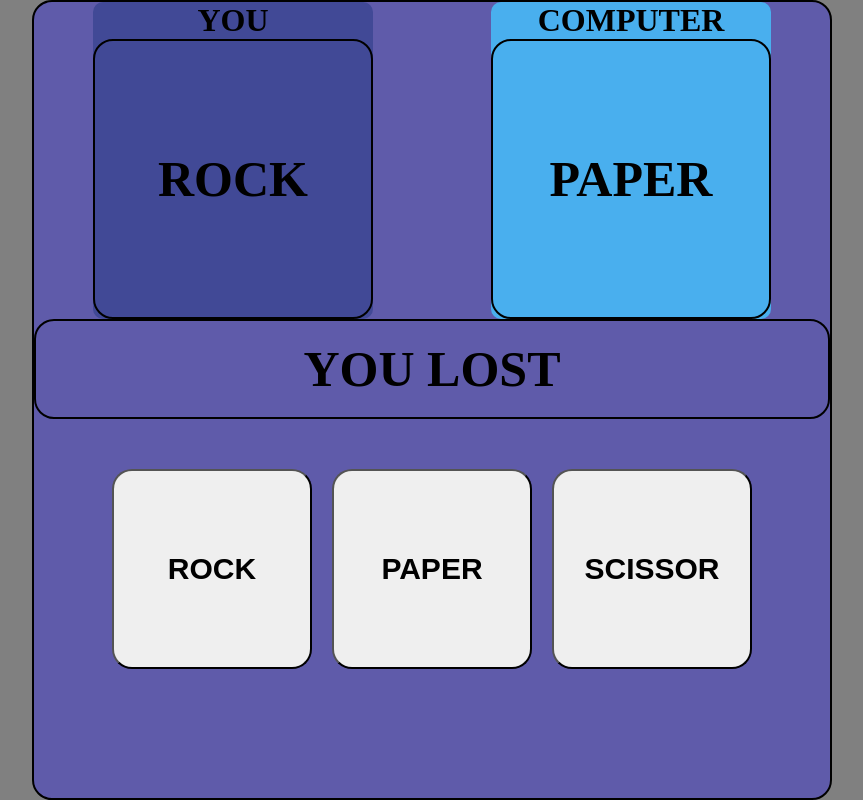
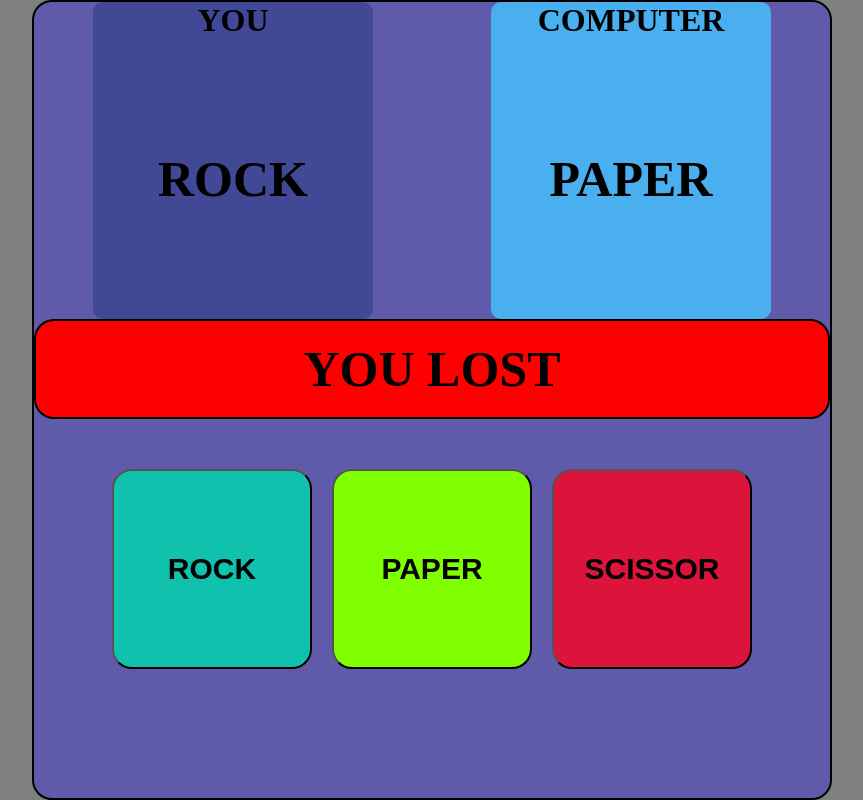
Before and after one commit to Sachin-138522/Rockpaperandceiser, a plain HTML site: page index.html in a window 1280 px wide. Both pictures are taken after a click on the button "ROCK". Shown: the whole page, without its empty margins (208-1071 px from the left). Drawn offline with Linux system fonts and the light colour scheme.

Commit message:
I have added to color to box and result section

```diff
--- a/index.html
+++ b/index.html
@@ -17,9 +17,9 @@
       </div>
       <div id="result"><h1>RESULT:</h1></div>
       <div id="button">
-        <button class="btncoice">ROCK</button>
-        <button class="btncoice">PAPER</button>
-        <button class="btncoice">SCISSOR</button>
+        <button class="btncoice" style="background-color: rgb(16, 194, 173);">ROCK</button>
+        <button class="btncoice" style=" background-color: chartreuse;">PAPER</button>
+        <button class="btncoice" style="background-color: crimson;">SCISSOR</button>
       </div>
     </div>
 
--- a/script.js
+++ b/script.js
@@ -4,14 +4,22 @@ const option = document.querySelectorAll(".btncoice")
 const resulttext = document.querySelector("#result")
 let computer;
 let player ;
+let resultbox ;
 
 option.forEach(Element => Element.addEventListener("click" , ()=>{
   player = Element.textContent;
   computerchoice()
   playertext.textContent = player
   computertext.textContent = computer
-  resulttext.textContent = result()
-
+  resultbox = result();
+    resulttext.textContent = resultbox;
+    if (resultbox === "YOU WON") {
+      resulttext.style.backgroundColor = "green";
+    } else if (resultbox === "YOU LOST") {
+      resulttext.style.backgroundColor = "red";
+    } else {
+      resulttext.style.backgroundColor = "cyan";
+    }
 }))
 function computerchoice(){
   RandomNum = Math.floor(Math.random()*3)+1
@@ -41,3 +49,4 @@ function result (){
     return(player =="ROCK")?"YOU WON":"YOU LOST"
   }
 }
+resultbox = result();
--- a/style.css
+++ b/style.css
@@ -19,7 +19,7 @@ body {
 #playerbox{
     height: 280px;
     width: 280px;
-    border:2px solid black;
+    /* border:2px solid black; */
     border-radius: 20px;
     text-align: center;
     font-size: 50px;
@@ -32,7 +32,7 @@ body {
 #computerbox{
     height: 280px;
     width: 280px;
-    border:2px solid black;
+    /* border:2px solid black; */
     border-radius: 20px;
     text-align: center;
     font-size: 50px;
```
